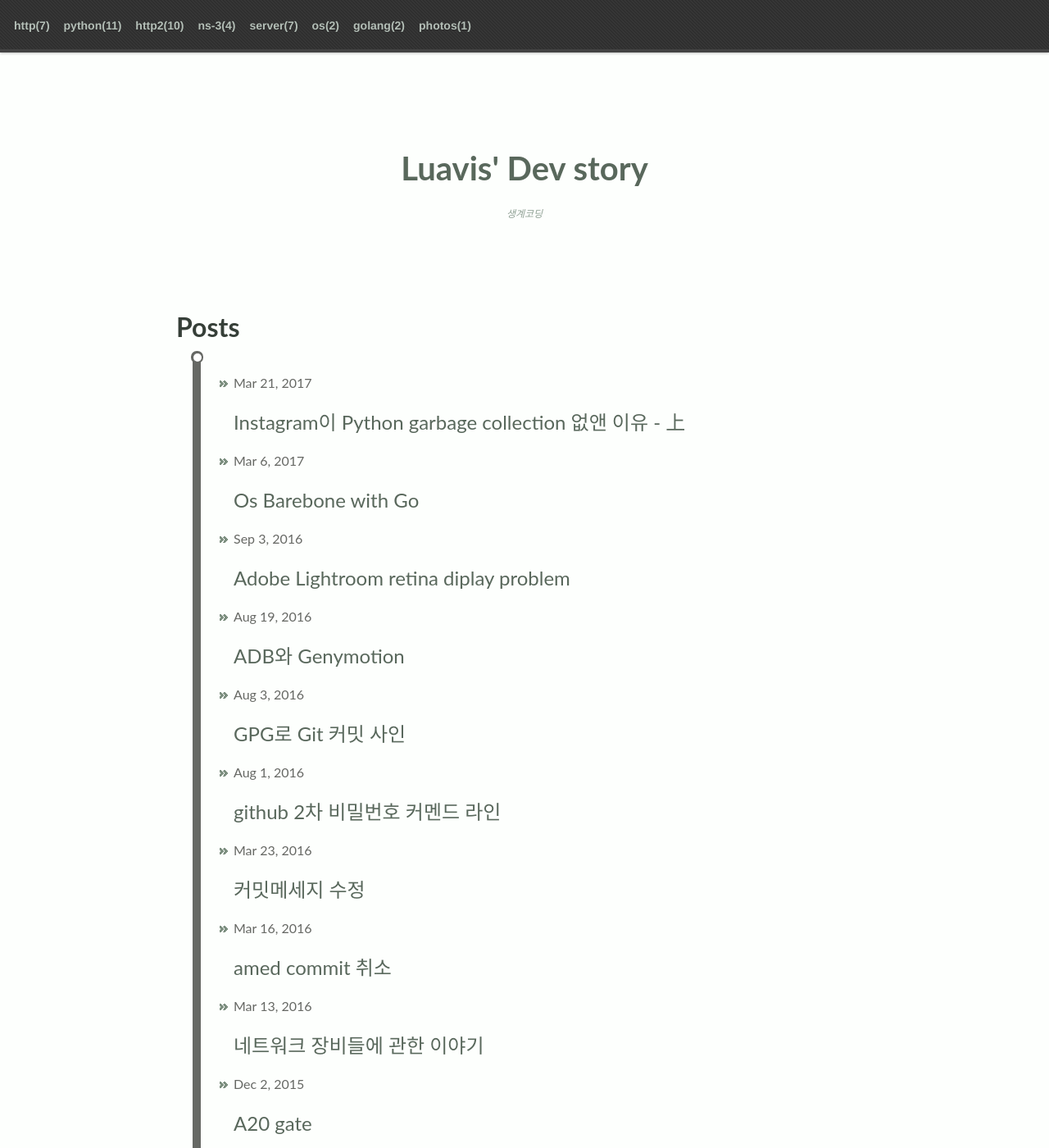
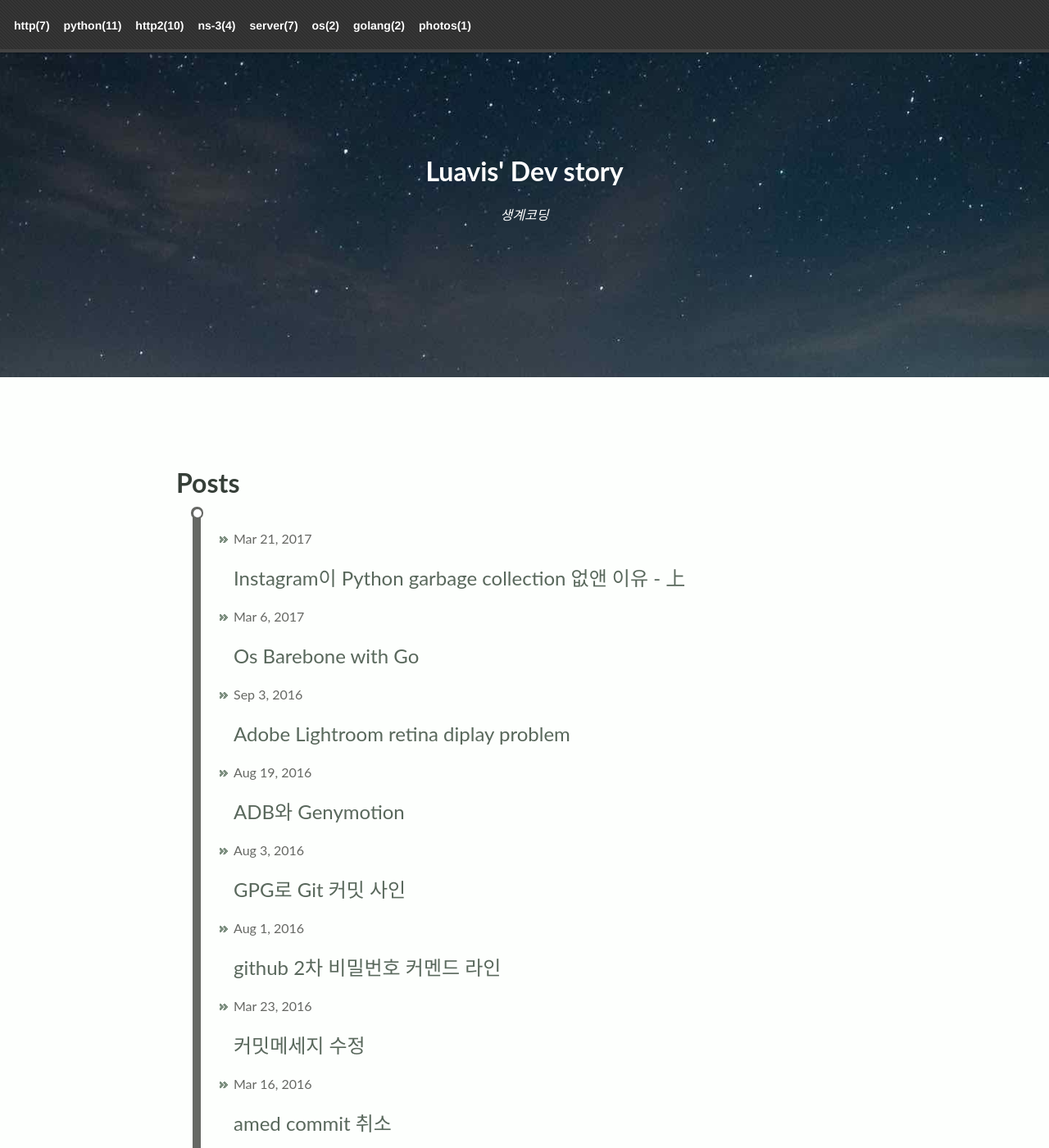
Before and after one commit to Luavis/luavis.github.io, a Jekyll site: the page built from index.html, in a window 1280 px wide and 1400 px high. Shown: the whole window at 82% size. Built offline with Jekyll 4.4.1, drawn with Linux system fonts in a browser that asks for light colours; some web fonts are replaced.

Commit message:
Update blog design

```diff
--- a/_config.yml
+++ b/_config.yml
@@ -1,7 +1,7 @@
 # Site settings
 title: Luavis' Dev story
 description: 생계코딩
-email: luaviskang@gmail.com
+email: me@luav.is
 timezone: Asia/Seoul
 baseurl: "/" # the subpath of your site, e.g. /blog/
 url: "http://b.luavis.kr" # the base hostname & protocol for your site
--- a/_layouts/luavis.html
+++ b/_layouts/luavis.html
@@ -16,20 +16,20 @@
     {% endif %}
     <meta name="author" content="Luavis">
     <link rel="stylesheet" href="{{ "css/normalize.css" | prepend: site.baseurl }}">
-    <link rel="stylesheet" href="{{ "css/main.css?1" | prepend: site.baseurl }}">
+    <link rel="stylesheet" href="{{ "css/main.css?2" | prepend: site.baseurl }}">
     <link rel="stylesheet" href="{{ "css/pygment_trac.css" | prepend: site.baseurl }}">
     <link rel="stylesheet" href="{{ "css/font-awesome.min.css" | prepend: site.baseurl }}">
     <meta name="viewport" content="width=device-width, initial-scale=1, user-scalable=no">
 
   </head>
   <body>
+    <div id="blog-title">
+      <h1><a href="{{ site.baseurl }}">{{ site.title }}</a></h1>
+      <i> {{ site.description}} </i>
+    </div>
     <div class="wrapper">
       {% include header.html %}
-      <section>
-      <div id="title">
-        <h1><a href="{{ site.baseurl }}">{{ site.title }}</a></h1>
-        <i> {{ site.description}} </i>
-      </div>
+      <section class="main-content-wrapper">
         {{ content }}
       </section>
     </div>
--- a/css/main.css
+++ b/css/main.css
@@ -300,7 +300,7 @@ dt {
   box-shadow: inset 0px 1px 1px rgba(0, 0, 0, 0.2), 0px 1px 0px rgba(0, 0, 0, 0);
 }
 #header nav li a {
-  color: #b4bfb7;
+  color: white;
   font-weight: bold;
   text-decoration: none;
 }
@@ -323,12 +323,32 @@ dt {
   font-size: 11px;
 }
 
+#blog-title {
+    background-image: url(../images/background.jpg);
+    height: 290px;
+    padding-top: 170px;
+    text-align: center;
+    background-position: center;
+    background-size: cover;
+    background-repeat: no-repeat;
+    color: white;
+}
+
+#blog-title h1 a {
+  color: white;
+}
+
 section {
   max-width: 850px;
   padding: 30px 0px 50px 0px;
   margin: 20px 0;
   margin-top: 70px;
 }
+
+.main-content-wrapper {
+  margin-top: 0;
+}
+
 section #title {
   border: 0;
   outline: none;
```
Also changed, not shown: images/background.jpg (added).
